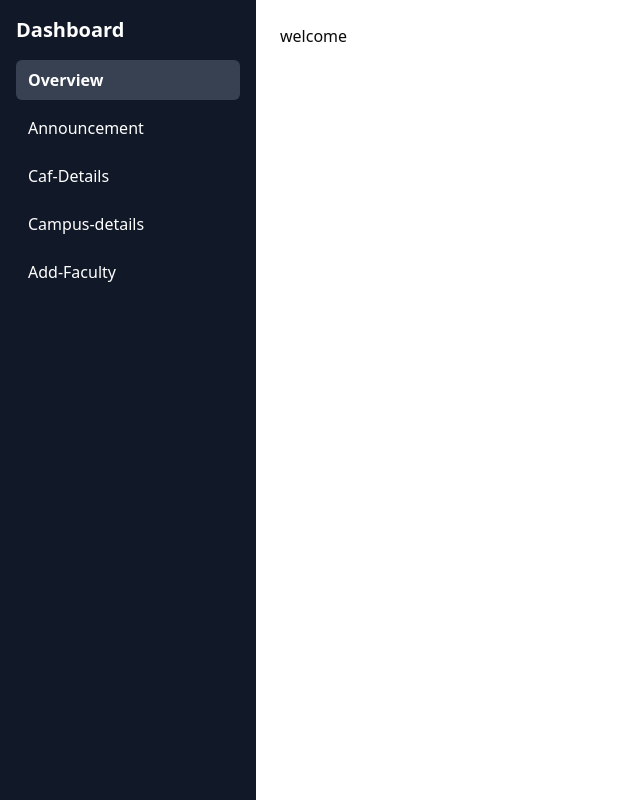
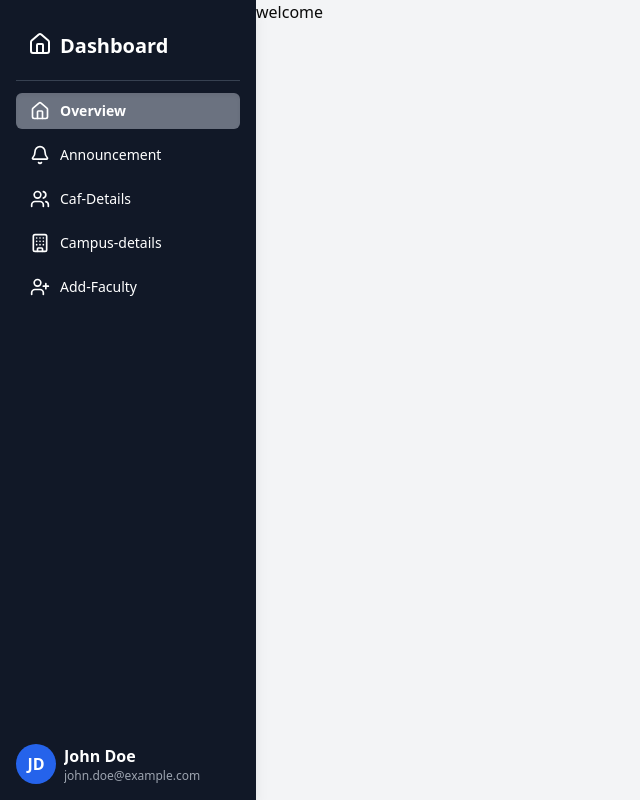
Before and after one commit to ankushhh28/Admin_CareerConnect, a Next.js app: page /dashboard in a window 1280 px wide. Shown: the whole page, without its empty margins (0-640 px from the left). Built offline with nearby package versions, Linux system fonts and the light colour scheme.

Commit message:
side bar setup

```diff
--- a/COMP/Left-side-bar/leftSideBar.tsx
+++ b/COMP/Left-side-bar/leftSideBar.tsx
@@ -1,42 +1,187 @@
+'use client';
+
+import { useState, useEffect } from 'react';
 import Link from 'next/link';
 import { useRouter } from 'next/router';
-import { ReactNode } from 'react';
+import { Menu, X, Home, Bell, Users, Building, UserPlus } from 'lucide-react';
 
 const sidebarLinks = [
-  { href: '/dashboard', label: 'Overview' },
-  { href: '/dashboard/announcement', label: 'Announcement' },
-  { href: '/dashboard/Caf-details', label: 'Caf-Details' },
-  { href: '/dashboard/campus-details', label: 'Campus-details' },
-  { href: '/dashboard/add-faculty', label: 'Add-Faculty' },
+  { href: '/dashboard', label: 'Overview', icon: <Home size={20} /> },
+  {
+    href: '/dashboard/announcement',
+    label: 'Announcement',
+    icon: <Bell size={20} />,
+  },
+  {
+    href: '/dashboard/Caf-details',
+    label: 'Caf-Details',
+    icon: <Users size={20} />,
+  },
+  {
+    href: '/dashboard/campus-details',
+    label: 'Campus-details',
+    icon: <Building size={20} />,
+  },
+  {
+    href: '/dashboard/add-faculty',
+    label: 'Add-Faculty',
+    icon: <UserPlus size={20} />,
+  },
 ];
 
-export default function Left_Side_Bar({ children }: { children: ReactNode }) {
+export default function Left_Side_Bar({
+  children,
+}: {
+  children: React.ReactNode;
+}) {
   const router = useRouter();
+  const [isMobile, setIsMobile] = useState(false);
+  const [mobileOpen, setMobileOpen] = useState(false);
+  const [hover, setHover] = useState(false);
 
+  useEffect(() => {
+    const handleResize = () => {
+      setIsMobile(window.innerWidth < 768);
+      if (window.innerWidth >= 768) setMobileOpen(false);
+    };
+    handleResize();
+    window.addEventListener('resize', handleResize);
+    return () => window.removeEventListener('resize', handleResize);
+  }, []);
+
+  const getUserInitials = (fullName: string) => {
+    const names = fullName.split(' ');
+    return (names[0][0] + (names[1]?.[0] || '')).toUpperCase();
+  };
+
+  const SidebarContent = (
+    <nav className='flex flex-col gap-2'>
+      {sidebarLinks.map((link) => {
+        const isActive = router.pathname === link.href;
         return (
-    <div className='flex min-h-screen'>
-      {/* Sidebar */}
-      <aside className='w-64 bg-gray-900 text-white p-4'>
-        <h2 className='text-xl font-bold mb-4'>Dashboard</h2>
-        <nav className='space-y-2'>
-          {sidebarLinks.map((link) => (
           <Link
             key={link.href}
             href={link.href}
-              className={`block px-3 py-2 rounded-md ${
-                router.pathname === link.href
-                  ? 'bg-gray-700 font-semibold'
-                  : 'hover:bg-gray-800'
+            className={`flex items-center p-2 pl-3 rounded-md transition-all duration-200
+              ${isActive ? 'bg-gray-500 font-semibold shadow-inner' : 'hover:bg-gray-800 hover:shadow-md'}`}
+          >
+            <div className='text-white w-6 flex-shrink-0 flex justify-center'>
+              {link.icon}
+            </div>
+            <span
+              className={`text-sm text-white ml-2 transition-all duration-300 overflow-hidden whitespace-nowrap ${
+                hover || isMobile ? 'opacity-100 w-auto' : 'opacity-0 w-0'
               }`}
             >
               {link.label}
+            </span>
           </Link>
-          ))}
+        );
+      })}
     </nav>
+  );
+
+  return (
+    <div className='flex min-h-screen bg-gray-100 dark:bg-gray-900 overflow-x-hidden'>
+      {/* Desktop Sidebar */}
+      <aside
+        className={`hidden md:flex flex-col bg-gray-900 text-white shadow-lg h-screen transition-all duration-300 ${
+          hover ? 'w-64 overflow-y-auto' : 'w-20 overflow-hidden'
+        }`}
+        onMouseEnter={() => setHover(true)}
+        onMouseLeave={() => setHover(false)}
+      >
+        <div className='flex flex-col flex-1 p-4'>
+          <div className='mb-2 flex mt-3 items-center justify-center md:justify-start'>
+            <Home size={24} className='text-white ml-3 flex-shrink-0' />
+            <span
+              className={`ml-2 font-bold text-xl mt-1 text-white transition-all duration-300 overflow-hidden whitespace-nowrap ${
+                hover ? 'opacity-100 w-auto' : 'opacity-0 w-0'
+              }`}
+            >
+              Dashboard
+            </span>
+          </div>
+          {/* Divider */}
+          <div
+            className={`border-t border-gray-700 my-3 transition-all duration-300 ${
+              hover ? 'opacity-100' : 'opacity-0'
+            }`}
+          ></div>
+
+          {SidebarContent}
+        </div>
+
+        <div className='relative p-4 flex flex-col items-center md:items-start'>
+          <div className='flex items-center w-full'>
+            <div className='w-10 h-10 rounded-full bg-blue-600 flex items-center justify-center text-white font-bold flex-shrink-0'>
+              {getUserInitials('John Doe')}
+            </div>
+
+            <div
+              className={`flex flex-col ml-2 transition-all duration-300 overflow-hidden whitespace-nowrap ${
+                hover ? 'opacity-100 max-w-xs' : 'opacity-0 max-w-0'
+              }`}
+            >
+              <span className='text-white font-semibold'>John Doe</span>
+              <span className='text-gray-400 text-xs'>
+                john.doe@example.com
+              </span>
+            </div>
+          </div>
+        </div>
       </aside>
 
-      {/* Page Content */}
-      <main className='flex-1 p-6'>{children}</main>
+      {/* Mobile Sidebar */}
+      {isMobile && (
+        <div className='flex flex-col relative'>
+          <div className='h-12 flex items-center justify-start bg-gray-900 text-white px-4'>
+            <Menu
+              className='cursor-pointer'
+              onClick={() => setMobileOpen(true)}
+            />
+          </div>
+
+          <div
+            className={`fixed inset-0 z-50 w-full h-screen bg-gray-900 text-white p-6 flex flex-col transform transition-transform duration-300 ${
+              mobileOpen ? 'translate-x-0' : '-translate-x-full'
+            }`}
+          >
+            <div className='flex justify-end mb-6'>
+              <X
+                className='cursor-pointer'
+                onClick={() => setMobileOpen(false)}
+              />
+            </div>
+            <div className='flex flex-col flex-1 overflow-y-auto'>
+              <div className='mb-2 font-bold text-2xl flex items-center gap-2'>
+                <Home size={24} /> Dashboard
+              </div>
+              {/* Divider */}
+              <div className='border-t border-gray-700 my-3'></div>
+              {SidebarContent}
+            </div>
+            {/* Profile Section */}
+            <div className='relative p-4 flex flex-col items-center md:items-start'>
+              <div className='flex items-center w-full gap-2'>
+                {/* Avatar always visible */}
+                <div className='w-10 h-10 rounded-full bg-blue-600 flex items-center justify-center text-white font-bold flex-shrink-0'>
+                  {getUserInitials('John Doe')}{' '}
+                </div>
+
+                <div className='flex flex-col'>
+                  <span className='text-white font-semibold'>John Doe</span>
+                  <span className='text-gray-400 text-xs'>
+                    john.doe@example.com
+                  </span>
+                </div>
+              </div>
+            </div>
+          </div>
+        </div>
+      )}
+
+      <main className='flex-1'>{children}</main>
     </div>
   );
 }
```
Lines whose indentation alone changed are shown as unchanged.
